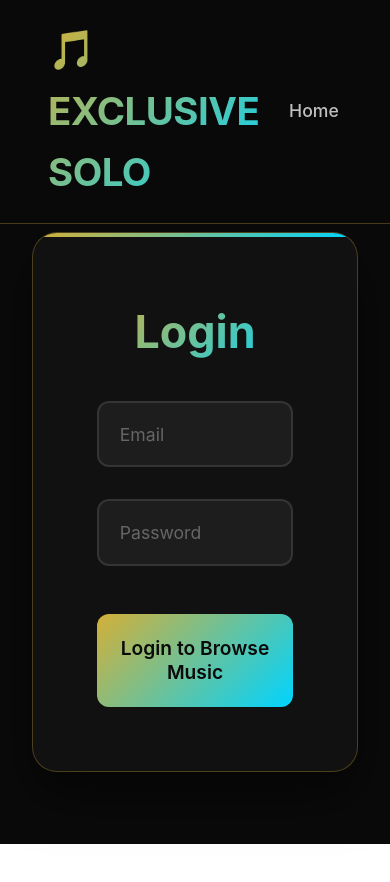
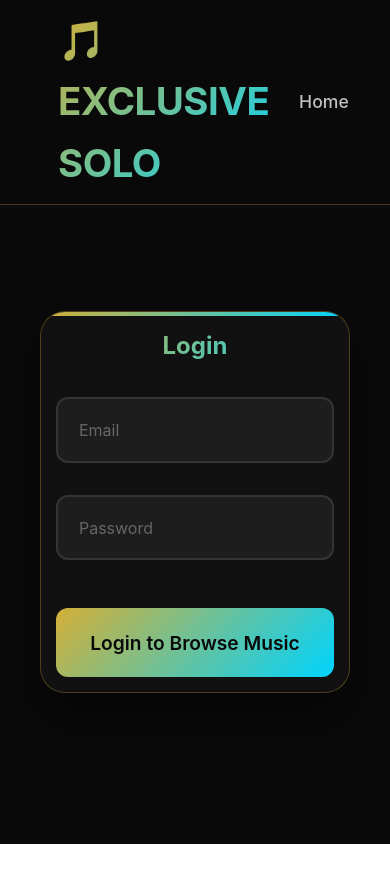
Before and after one commit to Sanelisamambo/music-streaming-frontend, a React (Vite) app: page /login in a window 390 px wide. Shown: the top 882 px of the page. Built offline with nearby package versions, Linux system fonts and the light colour scheme.

Commit message:
Add mobile responsiveness fixes

```diff
--- a/src/App.css
+++ b/src/App.css
@@ -938,3 +938,110 @@ body {
   animation-play-state: paused;
   opacity: 0.5;
 }
+
+/* Mobile Responsive Fixes */
+@media (max-width: 768px) {
+  /* Fix container widths */
+  .songs-container, .auth-container {
+    width: 95% !important;
+    margin: 0 auto !important;
+    padding: 15px !important;
+  }
+
+  /* Fix song grid for mobile */
+  .songs-grid-premium {
+    grid-template-columns: 1fr !important;
+    gap: 15px !important;
+  }
+
+  /* Fix song cards */
+  .song-card-premium {
+    flex-direction: column !important;
+    padding: 15px !important;
+  }
+
+  /* Fix buttons */
+  .play-btn-premium, .download-btn-premium {
+    width: 100% !important;
+    margin: 5px 0 !important;
+    padding: 12px !important;
+    font-size: 14px !important;
+  }
+
+  /* Fix headers and text */
+  h1, h2, h3 {
+    font-size: 1.5rem !important;
+    text-align: center !important;
+  }
+
+  /* Fix search and filter section */
+  .controls-section {
+    flex-direction: column !important;
+    gap: 15px !important;
+  }
+
+  .search-box, .filter-section {
+    width: 100% !important;
+  }
+
+  /* Fix navigation */
+  .navbar {
+    flex-direction: column !important;
+    padding: 10px !important;
+  }
+
+  /* Fix forms */
+  input, select, textarea {
+    font-size: 16px !important; /* Prevents zoom on iOS */
+    width: 100% !important;
+  }
+}
+
+/* Extra small devices */
+@media (max-width: 480px) {
+  body {
+    font-size: 14px !important;
+  }
+
+  .song-title-premium {
+    font-size: 1.2rem !important;
+  }
+
+  .song-artist-premium {
+    font-size: 1rem !important;
+  }
+}
+
+/* Minimum font sizes for readability */
+body {
+  font-size: 16px; /* Base size */
+}
+
+.song-title-premium {
+  font-size: clamp(1.2rem, 4vw, 1.8rem); /* Responsive font size */
+}
+
+.song-artist-premium {
+  font-size: clamp(1rem, 3vw, 1.2rem);
+}
+
+/* Make buttons easy to tap */
+.play-btn-premium, .download-btn-premium {
+  min-height: 44px; /* Minimum tap target size */
+  min-width: 44px;
+  padding: 12px 20px;
+}
+
+/* Use flexbox for better mobile layout */
+.songs-grid-premium {
+  display: flex;
+  flex-direction: column;
+  gap: 20px;
+}
+
+@media (min-width: 769px) {
+  .songs-grid-premium {
+    display: grid;
+    grid-template-columns: repeat(auto-fill, minmax(300px, 1fr));
+  }
+}
```
